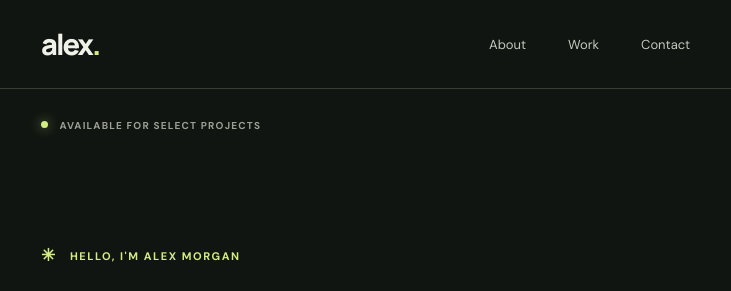
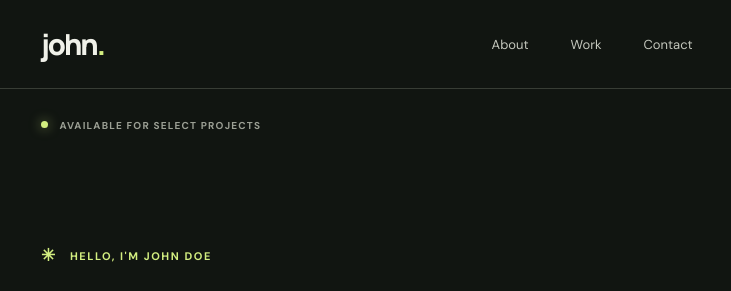
Before and after one commit to DotDev-lang/portfolio, a plain HTML site: page index.html in a window 1280 px wide. Shown: the top 291 px of the page, 15-746 px from the left. Drawn offline with Linux system fonts and the light colour scheme.

Commit message:
Initial commit with John Doe portfolio changes

```diff
--- a/index.html
+++ b/index.html
@@ -3,9 +3,9 @@
 <head>
   <meta charset="UTF-8">
   <meta name="viewport" content="width=device-width, initial-scale=1.0">
-  <meta name="description" content="The portfolio of Alex Morgan, a digital designer and developer creating thoughtful experiences for the web.">
+  <meta name="description" content="The portfolio of John Doe, a digital designer and developer creating thoughtful experiences for the web.">
   <meta name="theme-color" content="#111511">
-  <title>Alex Morgan — Designer & Developer</title>
+  <title>John Doe — Designer & Developer</title>
   <link rel="preconnect" href="https://fonts.googleapis.com">
   <link rel="preconnect" href="https://fonts.gstatic.com" crossorigin>
   <link href="https://fonts.googleapis.com/css2?family=DM+Sans:wght@400;500;600;700&family=Manrope:wght@400;500;600;700;800&display=swap" rel="stylesheet">
@@ -15,7 +15,7 @@
 <body>
   <header class="site-header">
     <div class="container header-inner">
-      <a class="brand" href="#home" aria-label="Alex Morgan, home">alex<span>.</span></a>
+      <a class="brand" href="#home" aria-label="John Doe, home">john<span>.</span></a>
       <nav class="navigation" aria-label="Main navigation">
         <a href="#about">About</a>
         <a href="#work">Work</a>
@@ -32,7 +32,7 @@
         <span>DESIGNER & DEVELOPER <span class="topline-divider">/</span> 2026</span>
       </div>
       <div class="hero-content">
-        <p class="eyebrow"><span class="asterisk">✳</span> HELLO, I'M ALEX MORGAN</p>
+        <p class="eyebrow"><span class="asterisk">✳</span> HELLO, I'M JOHN DOE</p>
         <h1>Making digital<br>feel a little more <em>human.</em></h1>
         <div class="hero-bottom">
           <p>Independent designer & developer creating thoughtful digital experiences for a better everyday.</p>
```
